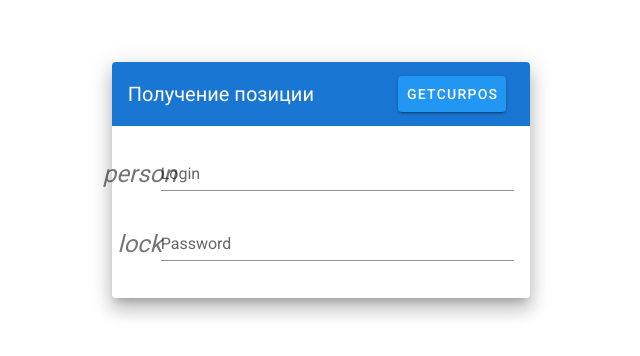
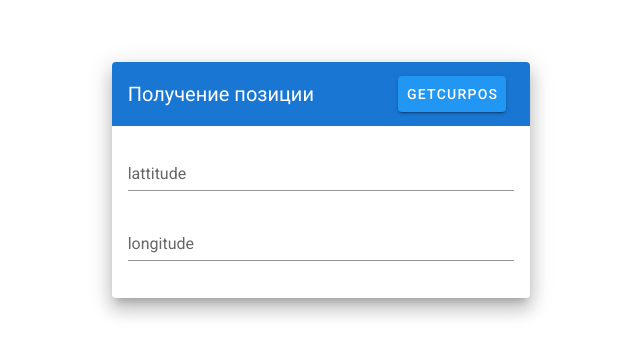
Before and after one commit to reGrach/GeoSensing, a Vue app in the folder geo-front/: page /geonew in a window 1280 px wide. Shown: the part 220-576 px from the top of the page, without its empty margins (319-959 px from the left). Built offline with nearby package versions, Linux system fonts and the light colour scheme.

Commit message:
1stcommit2020

```diff
--- a/geo-front/src/views/Geo.vue
+++ b/geo-front/src/views/Geo.vue
@@ -26,6 +26,8 @@
     </div>
   </div>
 </v-app>
+
+
 </template>
 
 <script>
--- a/geo-front/src/views/GeoNew.vue
+++ b/geo-front/src/views/GeoNew.vue
@@ -9,20 +9,19 @@
               <v-spacer></v-spacer>
               <v-card-actions>
                 <v-spacer></v-spacer>
-                <v-btn color="blue">GetCurPos</v-btn>
+                <v-btn @click="geo" color="blue">GetCurPos</v-btn>
               </v-card-actions>
             </v-toolbar>
             <v-card-text>
               <v-form>
-                <v-text-field label="Login" name="login" prepend-icon="person" type="text"></v-text-field>
+                <v-text-field label="lattitude" name="lat" type="text">{{lat}}</v-text-field>
 
                 <v-text-field
-                  id="password"
-                  label="Password"
-                  name="password"
-                  prepend-icon="lock"
-                  type="password"
-                ></v-text-field>
+                  id="long"
+                  label="longitude"
+                  name="long"
+                  type="text"
+                >{{long}}</v-text-field>
               </v-form>
             </v-card-text>
           </v-card>
@@ -33,5 +32,34 @@
 </template>
 
 <script>
+export default {
+  name: "Geo",
+  data() {
+    return {
+      namebutton: "get current position",
+      coordinates: {
+        longitude: "",
+        latitude: ""
+      }
+    };
+  },
+  methods: {
+    geo() {
+      navigator.geolocation.getCurrentPosition(position => {
+        this.coordinates.latitude = position.coords.latitude;
+        this.coordinates.longitude = position.coords.longitude;
+        // let HTML = {
+        //   accuracy: position.coords.accuracy,
+        //   altitude: position.coords.altitude,
+        //   altitudeAccuracy: position.coords.altitudeAccuracy,
+        //   heading: position.coords.heading,
+        //   latitude: position.coords.latitude,
+        //   longitude: position.coords.longitude,
+        //   speed: position.coords.speed
+        // };
 
+      });
+    }
+  }
+};
 </script>
--- a/geo-front/vue.config.js
+++ b/geo-front/vue.config.js
@@ -1,4 +1,7 @@
 module.exports = {
+  devServer: {
+    https: true
+  },
   "lintOnSave": false,
   "transpileDependencies": [
     "vuetify"
```
